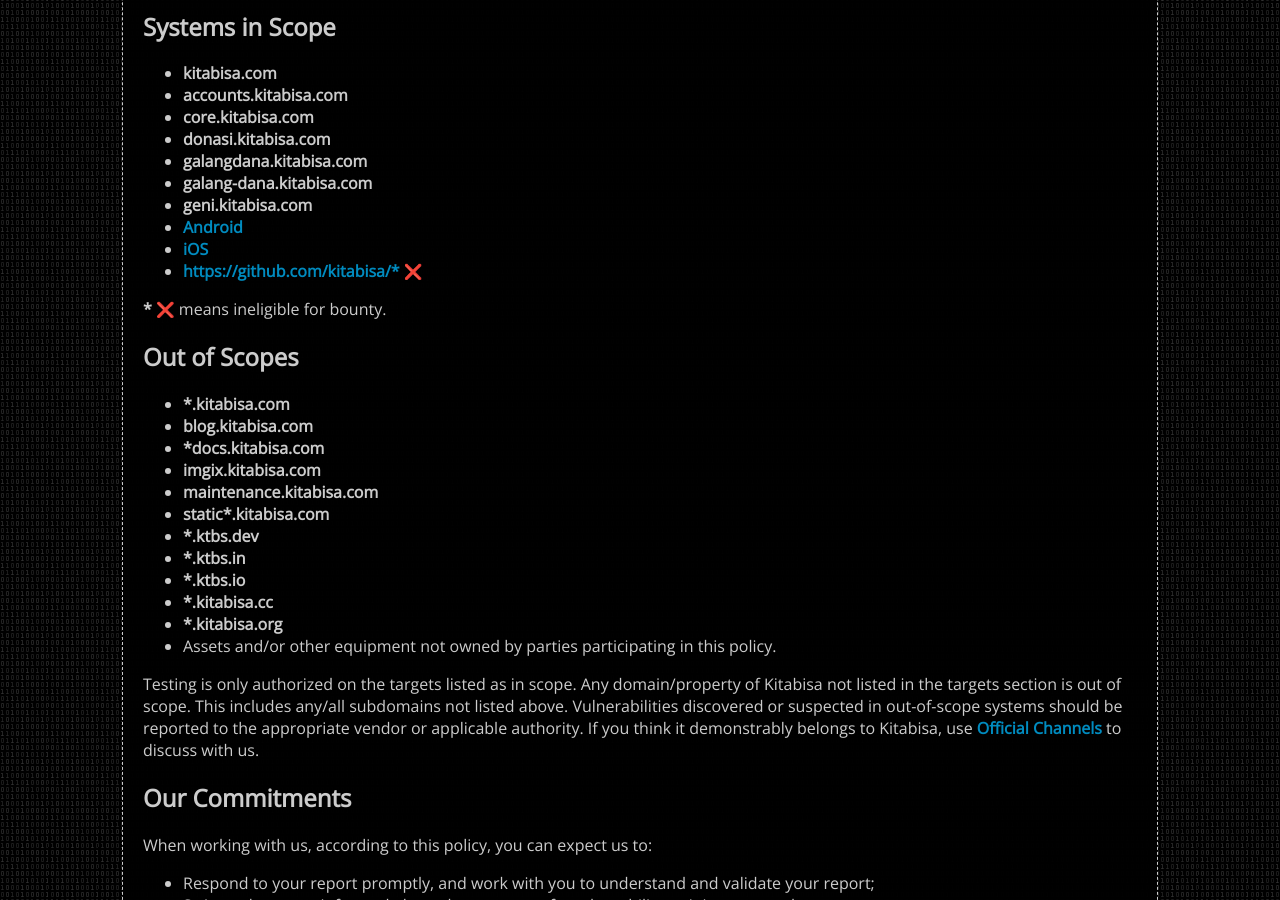
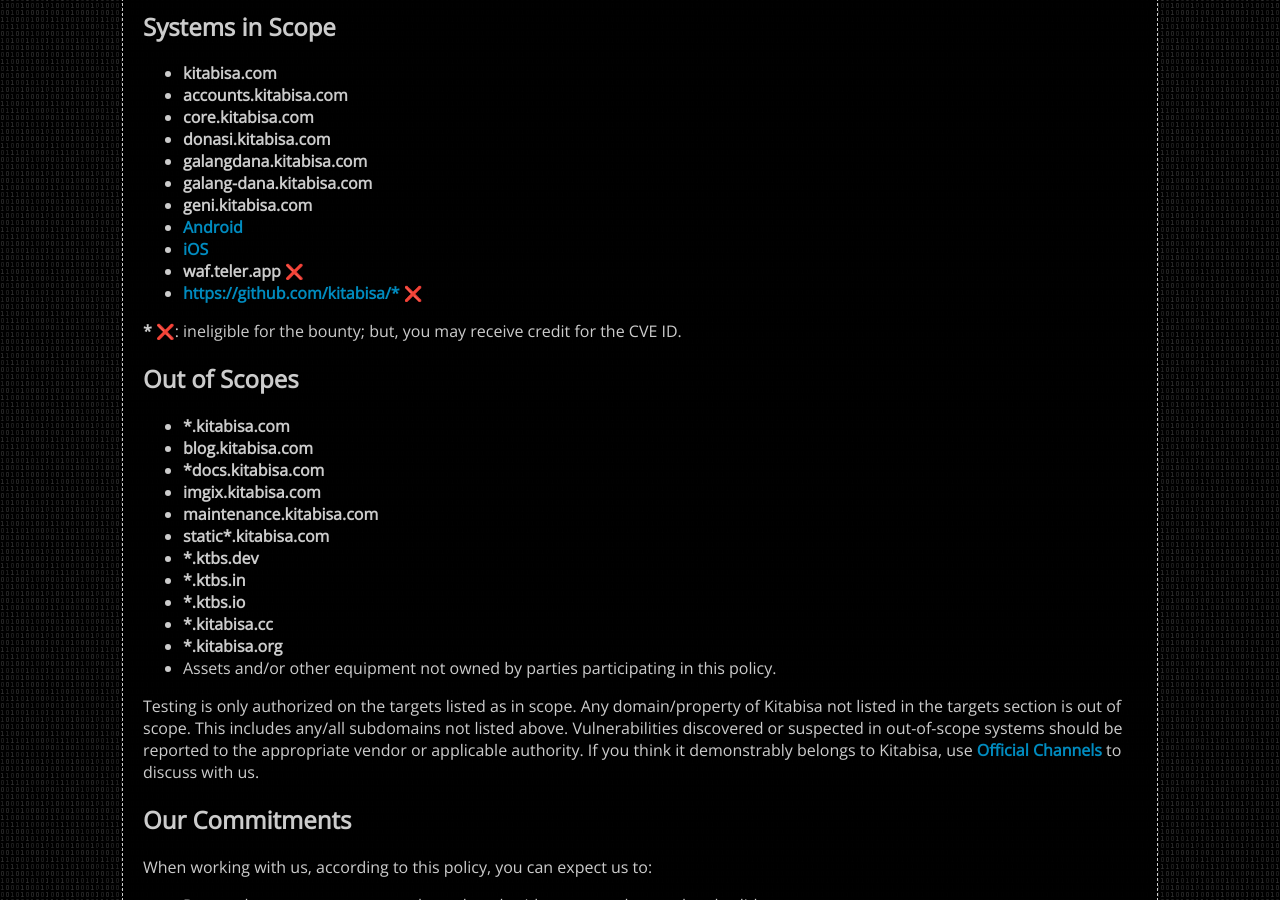
Before and after one commit to kitabisa/responsible-disclosure, a Jekyll site: the page built from index.md, in a window 1280 px wide and 900 px high, scrolled down 1167 px. Built offline with Jekyll 4.4.1, drawn with Linux system fonts in a browser that asks for light colours; our own code applies the rules of GitHub Pages for plain Markdown files.

Commit message:
config: add teler-waf demo to scope & update X status

```diff
--- a/_config.yml
+++ b/_config.yml
@@ -31,6 +31,8 @@
       eligible: true
     - value: <a href="https://apps.apple.com/id/app/kitabisa/id1458307938">iOS</a>
       eligible: true
+    - value: waf.teler.app
+      eligible: false
     - value: <a href="https://github.com/kitabisa?type=source">https://github.com/kitabisa/*</a>
       eligible: false
   out:
--- a/index.md
+++ b/index.md
@@ -29,7 +29,7 @@
 - <div><b>{{ in-scope.value }}</b>{% if in-scope.eligible == false %} <span class="ineligible">❌</span>{% endif %}</div>
 {% endfor %}
 
-<b>\*</b> <span class="ineligible">❌</span> means ineligible for bounty.
+<b>\*</b> <span class="ineligible">❌</span>: ineligible for the bounty; but, you may receive credit for the CVE ID.
 
 ## Out of Scopes
 
```
